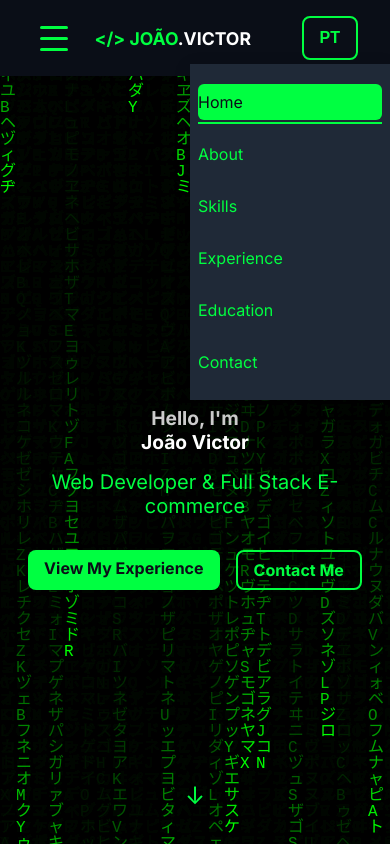
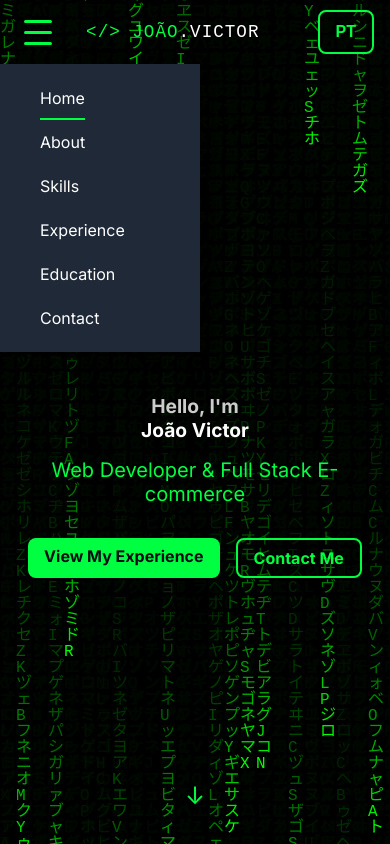
Before and after one commit to joaocastr/joaocastr.github.io, a plain HTML site: page index.html in a window 390 px wide. Both pictures are taken after a click on the button "Open navigation". Shown: the top 844 px of the page. Drawn offline with Linux system fonts and the light colour scheme.

Commit message:
fix navbar mobile version

```diff
--- a/style.css
+++ b/style.css
@@ -26,20 +26,26 @@ canvas {
 }
 
 header {
-    position: fixed;
-    top: 0;
-    width: 100%;
-    background-color: #0a0e17;
     display: flex;
+    align-items: center;
     justify-content: space-between;
-    align-items: center;
-    padding: 1rem 2rem;
-    z-index: 1000;
+    position: relative;
+    padding: 0 1rem;
+    height: 64px;
 }
 
 .logo {
-    font-weight: 700;
+    flex: 1 1 auto;
+    text-align: center;
+    font-size: 1.5rem;
+    font-family: monospace;
     color: #00ff41;
+    letter-spacing: 1px;
+    z-index: 1001;
+}
+
+.nav-toggle {
+    z-index: 1100;
 }
 
 nav a {
@@ -233,16 +239,18 @@ nav a:hover::after {
     align-items: center;
     justify-content: center;
     font-size: 1.5rem;
-    box-shadow: 0 2px 8px 0 rgba(0,0,0,0.08);
+    box-shadow: 0 2px 8px 0 rgba(0, 0, 0, 0.08);
     cursor: pointer;
     opacity: 0;
     pointer-events: none;
     transition: background 0.2s, color 0.2s, opacity 0.3s;
 }
+
 #backToTop.show {
     opacity: 1;
     pointer-events: auto;
 }
+
 #backToTop:hover {
     background: #00ff41;
     color: #0a0e17;
@@ -296,7 +304,7 @@ nav a.active::after {
     font-size: 1.3rem;
     transition: background 0.2s, color 0.2s, box-shadow 0.2s;
     text-decoration: none;
-    box-shadow: 0 2px 8px 0 rgba(0,0,0,0.08);
+    box-shadow: 0 2px 8px 0 rgba(0, 0, 0, 0.08);
 }
 
 .hoverbuttons a:hover {
@@ -320,6 +328,7 @@ nav a.active::after {
     transition: background 0.2s, color 0.2s, border 0.2s;
     margin-left: 2rem;
 }
+
 .outline-btn:hover,
 .outline-btn:focus {
     background: #00ff41;
@@ -341,6 +350,7 @@ nav a.active::after {
     cursor: pointer;
     z-index: 1100;
 }
+
 .nav-toggle span {
     display: block;
     width: 28px;
@@ -353,74 +363,70 @@ nav a.active::after {
 
 /* Responsive nav */
 @media (max-width: 800px) {
+    header {
+        position: relative;
+    }
+
+    .nav-toggle {
+        display: flex;
+        position: relative;
+        left: 0;
+        z-index: 1100;
+    }
+
     nav#mainNav {
         position: absolute;
         top: 64px;
-        right: 0;
+        /* adjust if your header is taller */
+        left: 0;
+        /* align to the left */
+        right: auto;
         background: #1f2937;
         width: 200px;
         display: none;
         flex-direction: column;
         align-items: flex-start;
-        box-shadow: 0 4px 16px rgba(0,0,0,0.15);
+        box-shadow: 0 4px 16px rgba(0, 0, 0, 0.15);
         padding: 1rem 0.5rem;
         z-index: 1000;
     }
+
     nav#mainNav.open {
         display: flex;
-    }
-    nav#mainNav a {
-        width: 100%;
-        padding: 0.75rem 1rem;
-        font-size: 1.1rem;
-        color: #00ff41;
-        border-radius: 6px;
-        margin: 0.25rem 0;
-    }
-    nav#mainNav a.active,
-    nav#mainNav a:hover {
-        background: #00ff41;
-        color: #0a0e17;
-    }
-    .nav-toggle {
-        display: flex;
-    }
-    header {
-        position: relative;
-    }
-    nav#mainNav,
-    .nav-toggle {
-        z-index: 1000;
-    }
-    nav#mainNav {
-        /* Hide nav by default on mobile */
-        display: none;
     }
 }
 
 /* General responsive adjustments */
-body, html {
+body,
+html {
     width: 100%;
     overflow-x: hidden;
 }
 
 /* Responsive container */
-section, .about, .skills, #contact, #education, #experience {
+section,
+.about,
+.skills,
+#contact,
+#education,
+#experience {
     max-width: 100vw;
     box-sizing: border-box;
 }
 
 /* Responsive flex layouts */
 @media (max-width: 900px) {
-    .skills > div,
-    #contact > div,
-    #experience > div {
+
+    .skills>div,
+    #contact>div,
+    #experience>div {
         flex-direction: column !important;
         gap: 2rem !important;
     }
-    .skills > div > div,
-    #contact > div > div,
-    #experience > div > div {
+
+    .skills>div>div,
+    #contact>div>div,
+    #experience>div>div {
         min-width: 0 !important;
         width: 100% !important;
     }
@@ -428,6 +434,7 @@ section, .about, .skills, #contact, #education, #experience {
 
 /* Responsive padding and font sizes */
 @media (max-width: 600px) {
+
     section,
     .about,
     .skills,
@@ -436,17 +443,24 @@ section, .about, .skills, #contact, #education, #experience {
     #experience {
         padding: 32px 8px !important;
     }
-    h1, h2, h3, h4 {
+
+    h1,
+    h2,
+    h3,
+    h4 {
         font-size: 1.2rem !important;
     }
+
     .logo {
         font-size: 1.1rem !important;
     }
+
     .avatar {
         font-size: 2rem !important;
         width: 48px !important;
         height: 48px !important;
     }
+
     .buttons a,
     .outline-btn,
     .primary-btn,
@@ -454,14 +468,17 @@ section, .about, .skills, #contact, #education, #experience {
         padding: 0.5rem 1rem !important;
         font-size: 1rem !important;
     }
+
     nav {
         flex-direction: column !important;
         gap: 0.5rem !important;
     }
+
     nav a {
         font-size: 1rem !important;
         padding: 0.5rem 0 !important;
     }
+
     .icon_circle {
         width: 36px !important;
         height: 36px !important;
@@ -470,7 +487,9 @@ section, .about, .skills, #contact, #education, #experience {
 }
 
 /* midia style */
-canvas, img, video {
+canvas,
+img,
+video {
     max-width: 100%;
     height: auto;
     display: block;
@@ -487,7 +506,7 @@ canvas, img, video {
     align-items: center;
 }
 
-.contact-grid > div {
+.contact-grid>div {
     display: flex;
     flex-direction: column;
     align-items: center;
```
